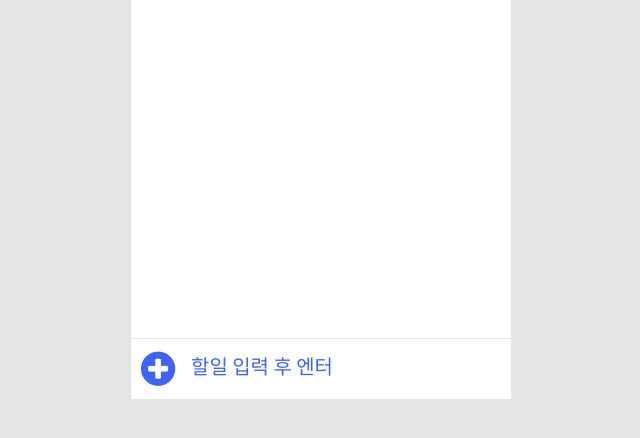
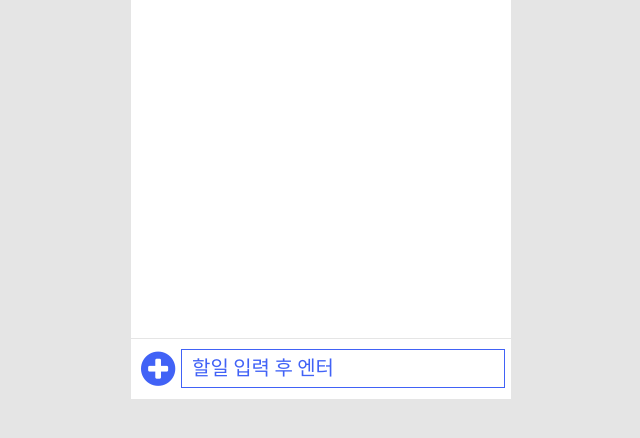
Before and after one commit to jnssanaee/ToDoList-VanillaJS, a plain HTML site: page index.html in a window 1280 px wide. Shown: the part 222-660 px from the top of the page, without its empty margins (319-959 px from the left). Drawn offline with Linux system fonts and the light colour scheme.

Commit message:
input 직관적으로 border 추가

```diff
--- a/css/style.css
+++ b/css/style.css
@@ -134,6 +134,7 @@ body{
     border: none;
     font-size: 20px;
     padding-left:10px;
+    border: 1px solid #4162f6;
 }
 .add-to-do input::-webkit-input-placeholder { /* Chrome/Opera/Safari */
     color: #4162f6;
```
